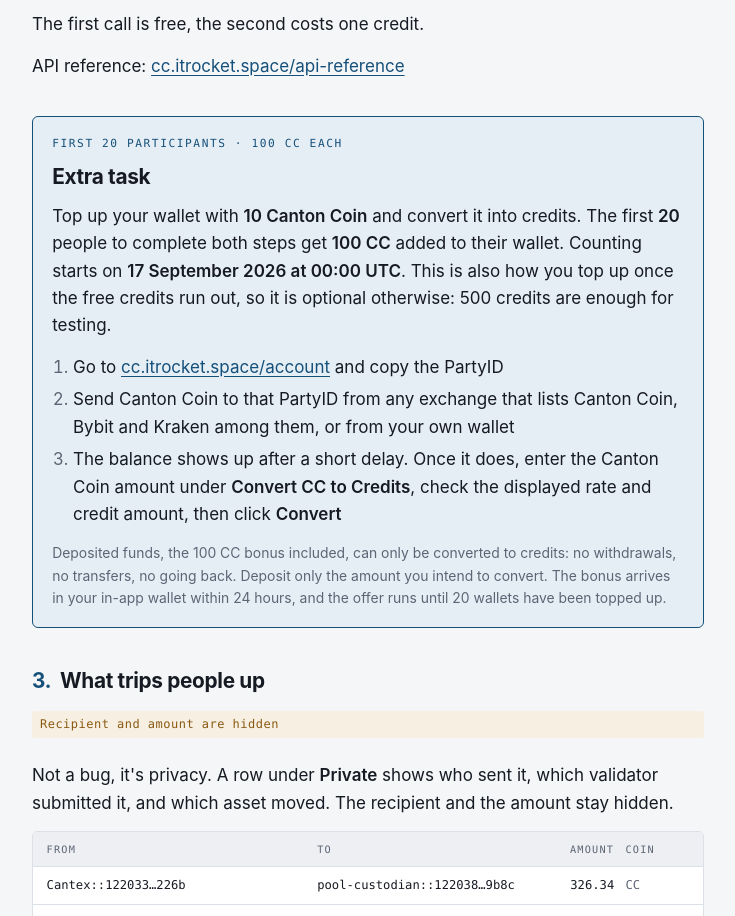
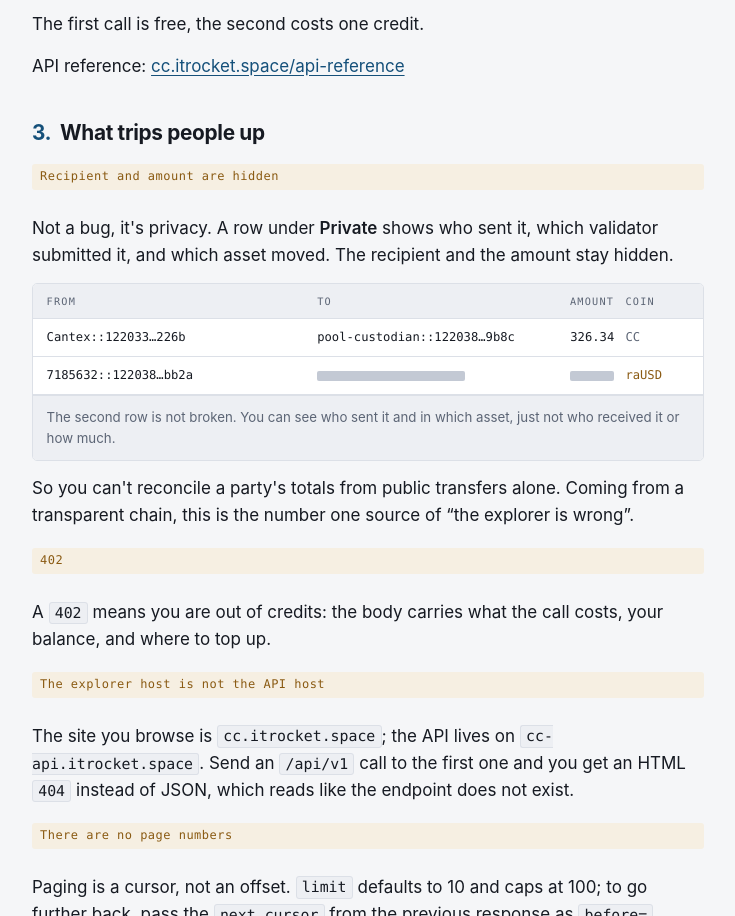
Before and after one commit to itrocket-team/testnet_guides, a plain HTML site: page canton/cc-space-quickstart.html in a window 1280 px wide. Shown: the part 2627-3543 px from the top of the page, without its empty margins (272-1007 px from the left). Drawn offline with Linux system fonts and the light colour scheme.

Commit message:
Remove callout section from cc-space-quickstart.html
Removed the announcement panel and its content from the HTML file.

```diff
--- a/canton/cc-space-quickstart.html
+++ b/canton/cc-space-quickstart.html
@@ -218,22 +218,6 @@
   }
   dl.gotchas dd { margin: 0; }
 
-  /* Announcement panel: reads as a notice, not as another section. */
-  .callout {
-    margin-top: 2.25rem;
-    border: 1px solid var(--accent);
-    border-radius: 6px;
-    background: var(--accent-bg);
-    padding: 1.1rem 1.2rem;
-  }
-  .callout h2 { margin-bottom: .6rem; }
-  .callout .prize {
-    font-family: ui-monospace, SFMono-Regular, Menlo, Consolas, monospace;
-    font-size: .7rem; letter-spacing: .14em; text-transform: uppercase;
-    color: var(--accent); margin: 0 0 .5rem;
-  }
-  .callout .smallprint { font-size: .87rem; color: var(--muted); margin-bottom: 0; }
-
   footer {
     margin-top: 2.5rem; padding-top: 1.1rem;
     border-top: 1px solid var(--line);
@@ -340,18 +324,6 @@
     <p>API reference: <a href="https://cc.itrocket.space/api-reference">cc.itrocket.space/api-reference</a></p>
   </section>
 
-  <section class="callout">
-    <p class="prize">First 20 participants · 100 CC each</p>
-    <h2>Extra task</h2>
-    <p>Top up your wallet with <strong>10 Canton Coin</strong> and convert it into credits. The first <strong>20</strong> people to complete both steps get <strong>100 CC</strong> added to their wallet. Counting starts on <strong>17 September 2026 at 00:00 UTC</strong>. This is also how you top up once the free credits run out, so it is optional otherwise: 500 credits are enough for testing.</p>
-    <ol>
-      <li>Go to <a href="https://cc.itrocket.space/account">cc.itrocket.space/account</a> and copy the PartyID</li>
-      <li>Send Canton Coin to that PartyID from any exchange that lists Canton Coin, Bybit and Kraken among them, or from your own wallet</li>
-      <li>The balance shows up after a short delay. Once it does, enter the Canton Coin amount under <strong>Convert CC to Credits</strong>, check the displayed rate and credit amount, then click <strong>Convert</strong></li>
-    </ol>
-    <p class="smallprint">Deposited funds, the 100 CC bonus included, can only be converted to credits: no withdrawals, no transfers, no going back. Deposit only the amount you intend to convert. The bonus arrives in your in-app wallet within 24 hours, and the offer runs until 20 wallets have been topped up.</p>
-  </section>
-
   <section>
     <h2><span class="num">3.</span>What trips people up</h2>
     <dl class="gotchas">
```
